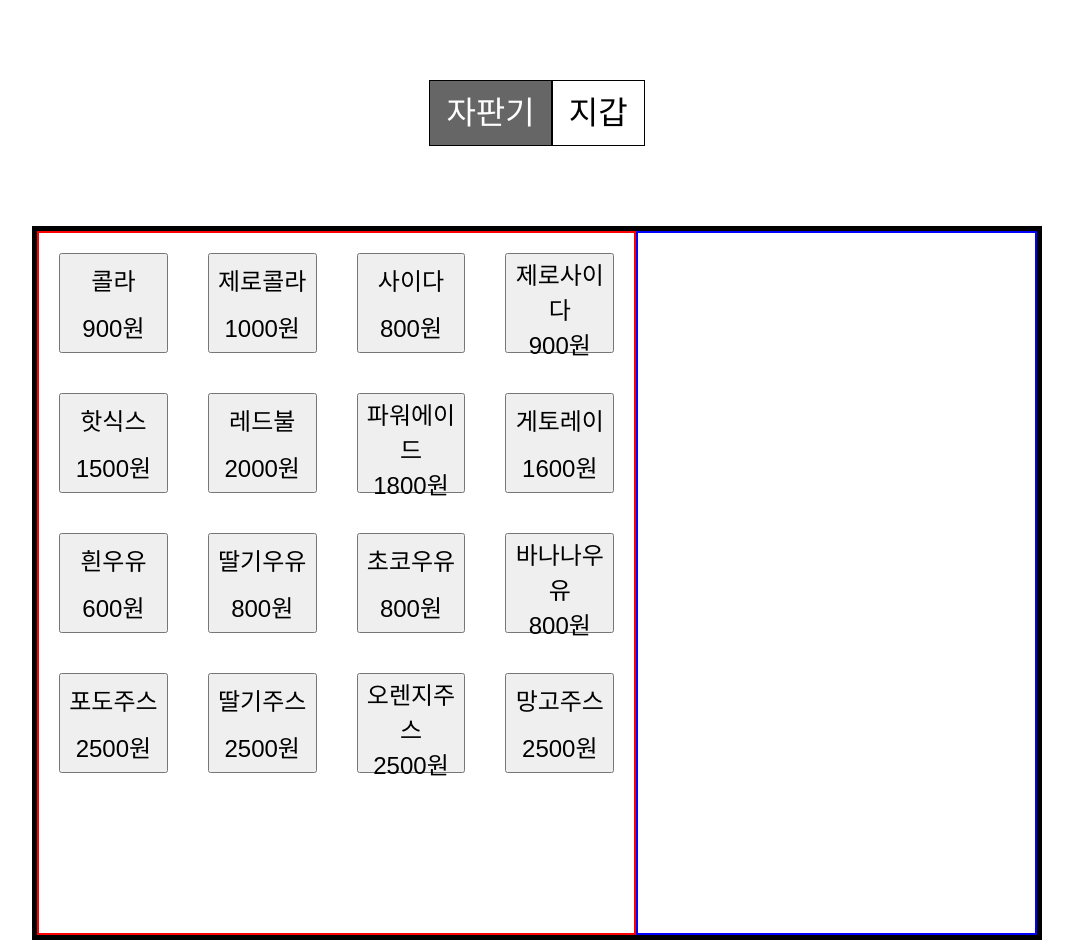
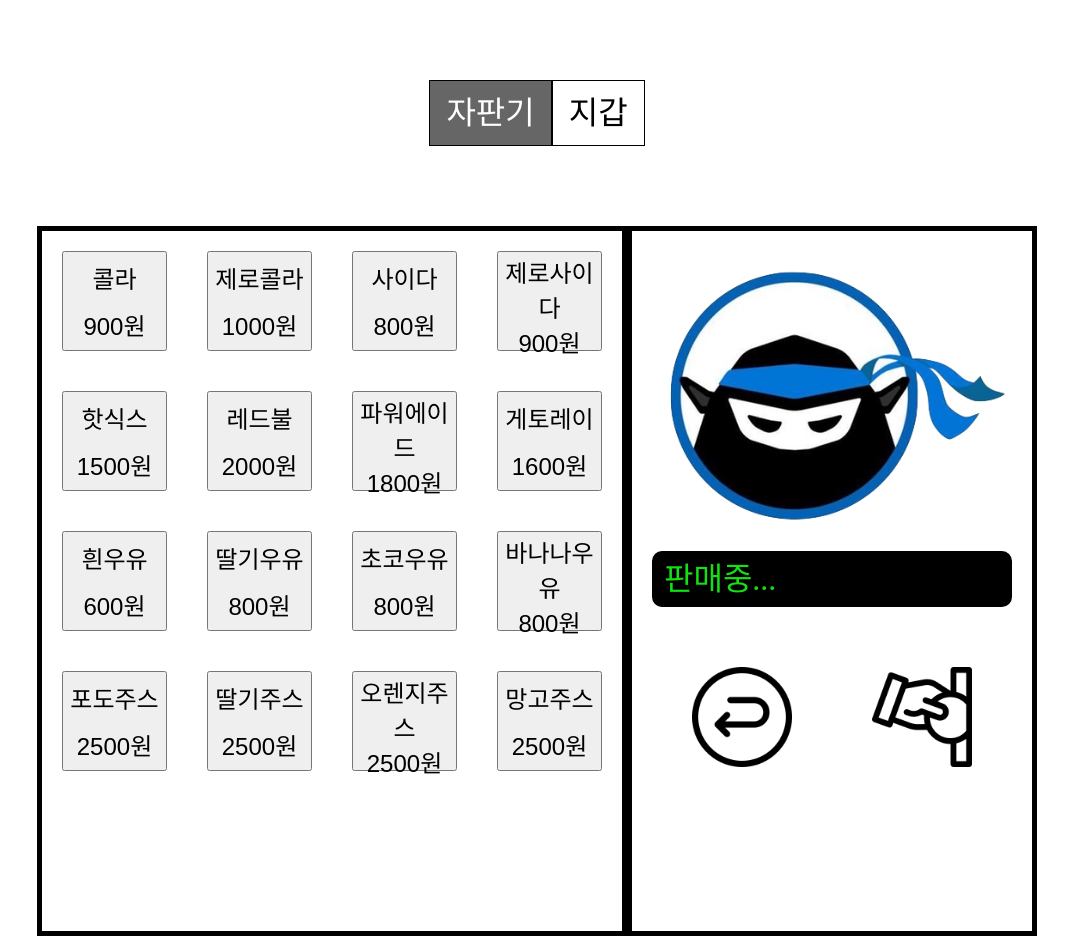
Before and after one commit to codesquad-members-2022/fe-vm, a React (Create React App) app in the folder vending-machine/: page / in a window 1280 px wide. Shown: the whole page, without its empty margins (103-1176 px from the left). Built offline with nearby package versions, Linux system fonts and the light colour scheme.

Commit message:
Feat: Finish UI for order interaction

```diff
--- /dev/null
+++ b/vending-machine/src/component/OrderBox.jsx
@@ -0,0 +1,59 @@
+import styled from "styled-components";
+import returnIcon from "../asset/return.png";
+import insertIcon from "../asset/insert.png";
+import logo from "../asset/codesquad.png";
+import VendingMachineDisplay from "./VendingMachineDisplay";
+
+function OrderBox() {
+  function handleReturnBtn() {
+    console.log("return");
+  }
+  function handleInsertBtn() {
+    console.log("insert");
+  }
+
+  return (
+    <OrderContainer>
+      <VendingMachineLogo />
+      <VendingMachineDisplay />
+      <VendingMachineBtnBox>
+        <ReturnBtn onClick={handleReturnBtn} />
+        <InsertBtn onClick={handleInsertBtn} />
+      </VendingMachineBtnBox>
+    </OrderContainer>
+  );
+}
+
+const OrderContainer = styled.div`
+  margin: 20px;
+`;
+
+const ReturnBtn = styled.div`
+  width: 120px;
+  height: 120px;
+  background: url(${returnIcon}) no-repeat;
+  background-size: contain;
+  margin: 40px;
+  cursor: pointer;
+`;
+
+const InsertBtn = styled.div`
+  width: 120px;
+  height: 120px;
+  background: url(${insertIcon}) no-repeat;
+  background-size: contain;
+  margin: 40px;
+  cursor: pointer;
+`;
+
+const VendingMachineBtnBox = styled.div`
+  display: flex;
+`;
+
+const VendingMachineLogo = styled.div`
+  height: 300px;
+  background: url(${logo}) no-repeat;
+  background-size: contain;
+`;
+
+export default OrderBox;
--- /dev/null
+++ b/vending-machine/src/component/VendingMachineDisplay.jsx
@@ -0,0 +1,18 @@
+import styled from "styled-components";
+
+function VendingMachineDisplay() {
+  // 총액=0 ? 판매중 : 총액
+  return <DisplayText>판매중...</DisplayText>;
+}
+
+const DisplayText = styled.div`
+  border: 2px solid black;
+  margin-bottom: 20px;
+  padding: 10px;
+  color: #15e015;
+  font-size: 2rem;
+  background-color: black;
+  border-radius: 10px;
+`;
+
+export default VendingMachineDisplay;
--- a/vending-machine/src/page/VendingMachine.jsx
+++ b/vending-machine/src/page/VendingMachine.jsx
@@ -2,6 +2,7 @@ import styled from "styled-components";
 import * as uiConst from "../constant/uiConstant";
 import { vendingMachineProductList } from "../mockData/mockData";
 import Product from "../component/Product";
+import OrderBox from "../component/OrderBox";
 
 function VendingMachine() {
   const products = vendingMachineProductList.map((product) => (
@@ -18,12 +19,12 @@ function VendingMachine() {
       <VendingMachineLeftCol>
         <ProductContainer>{products}</ProductContainer>
       </VendingMachineLeftCol>
-      <VendingMachineRightCol></VendingMachineRightCol>
+      <VendingMachineRightCol>
+        <OrderBox />
+      </VendingMachineRightCol>
     </VendingMachineBox>
   );
 }
-
-//TODO: width, height 매직 넘버 없애라
 
 const ProductContainer = styled.div`
   display: grid;
@@ -32,29 +33,20 @@ const ProductContainer = styled.div`
 
 const VendingMachineBox = styled.div`
   width: ${uiConst.VENDING_MACHINE_WIDTH}px;
-  border: 5px solid black;
   margin: 0 auto;
   display: flex;
 `;
 
 const VendingMachineLeftCol = styled.div`
-  border: 2px solid red;
-  width: 100px;
+  border: 5px solid #000;
   min-height: ${uiConst.VENDING_MACHINE_HEIHGT}px;
-  width: 600px;
+  width: 60%;
 `;
 
 const VendingMachineRightCol = styled.div`
-  border: 2px solid blue;
-  width: 100px;
+  border: 5px solid #000;
   height: ${uiConst.VENDING_MACHINE_HEIHGT}px;
-  width: 400px;
+  width: 40%;
 `;
 
-function VendingMachineCredit() {}
-
-function VendingMachineReturnBtn() {}
-
-function VendingMachineLog() {}
-
 export default VendingMachine;
```
